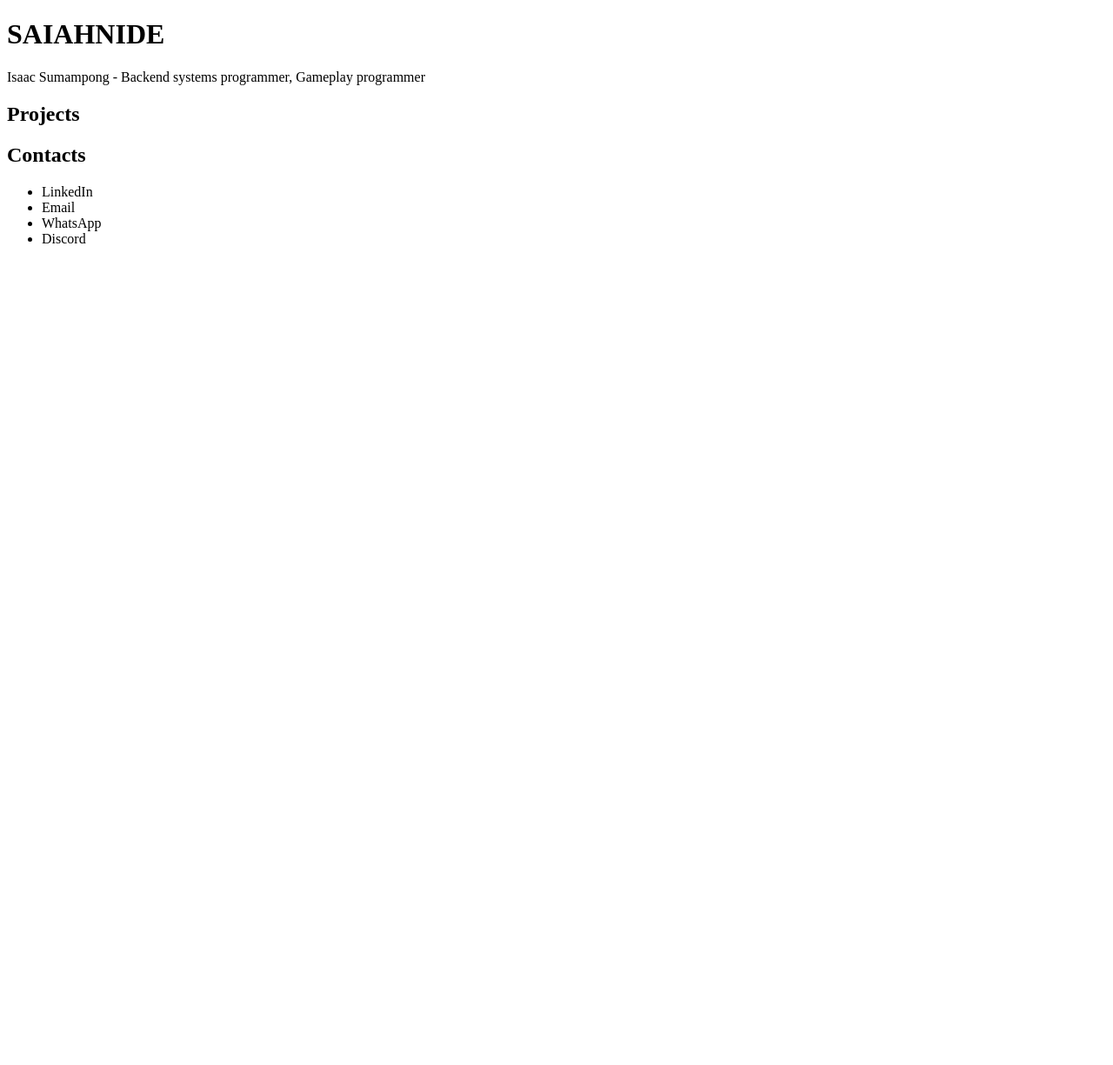
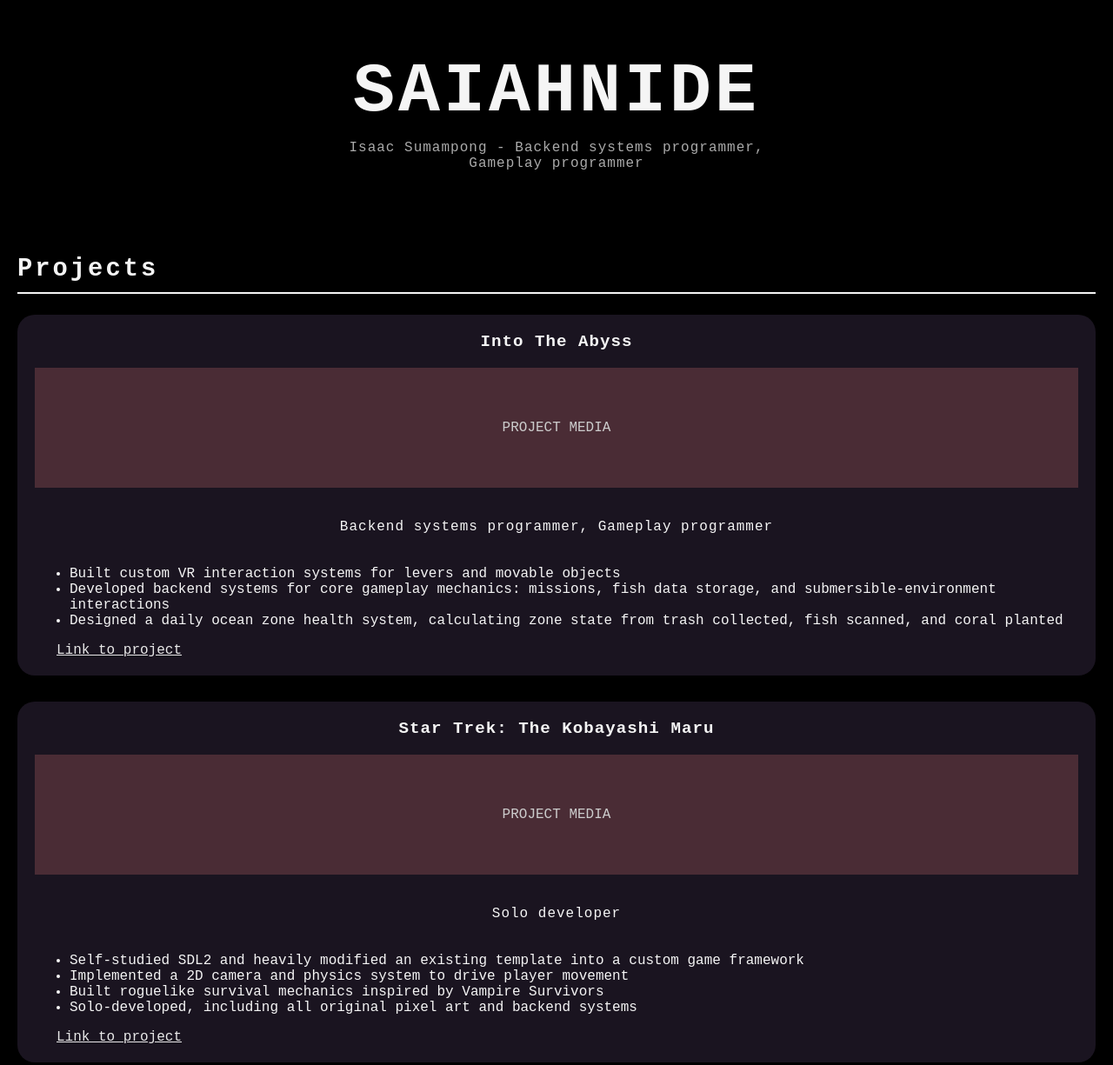
Before and after one commit to Saiahnide/Saiahnide.github.io, a plain HTML site: page index.html in a window 1280 px wide. Shown: the top 1225 px of the page at 87% size. Before the commit the page ends 800 px from the top, so only its background shows below. Drawn offline with Linux system fonts and the light colour scheme.

Commit message:
Added styling to page elements

```diff
--- a/index.html
+++ b/index.html
@@ -3,15 +3,55 @@
 <html>
 	<head>
 		<title>Saiahnide</title>
+		<link rel="stylesheet" href="style.css">
 	</head>
 	<body>
 		<header>
 			<h1>SAIAHNIDE</h1>
-			<p>Isaac Sumampong - Backend systems programmer, Gameplay programmer</p>
+			<p>Isaac Sumampong - Backend systems programmer,<br>Gameplay programmer</p>
 		</header>
 
 		<section id="projects">
 			<h2>Projects</h2>
+
+			<div class="project-card">
+				<h3 class="project-title">Into The Abyss</h3>
+				<div class="project-media">PROJECT MEDIA</div>
+				<p class="project-role">Backend systems programmer, Gameplay programmer</p>
+				<ul class="project-bullets">
+					<li>Built custom VR interaction systems for levers and movable objects</li>
+					<li>Developed backend systems for core gameplay mechanics: missions, fish data storage, and submersible-environment interactions</li>
+					<li>Designed a daily ocean zone health system, calculating zone state from trash collected, fish scanned, and coral planted</li>
+				</ul>
+				<a class="project-link" href="#">Link to project</a>
+			</div>
+
+			<div class="project-card">
+				<h3 class="project-title">Star Trek: The Kobayashi Maru</h3>
+				<div class="project-media">PROJECT MEDIA</div>
+				<p class="project-role">Solo developer</p>
+				<ul class="project-bullets">
+					<li>Self-studied SDL2 and heavily modified an existing template into a custom game framework</li>
+  					<li>Implemented a 2D camera and physics system to drive player movement</li>
+  					<li>Built roguelike survival mechanics inspired by Vampire Survivors</li>
+  					<li>Solo-developed, including all original pixel art and backend systems</li>
+				</ul>
+				<a class="project-link" href="#">Link to project</a>
+			</div>
+
+			<div class="project-card">
+				<h3 class="project-title">The Hidden 2D</h3>
+				<div class="project-media">PROJECT MEDIA</div>
+				<p class="project-role">Level designer, Gameplay programmer</p>
+				<ul class="project-bullets">
+					<li>Self-studied GDScript to build the project in Godot</li>
+  					<li>Implemented core game mechanics and game states, including two distinct win and lose conditions</li>
+  					<li>Designed a node-based AI system that randomizes monster pathing between nodes on a repeating cycle</li>
+ 					<li>Designed the majority of the game's levels</li>
+				</ul>
+				<a class="project-link" href="#">Link to project</a>
+			</div>
+
 		</section>
 
 		<section id="contacts">
--- /dev/null
+++ b/style.css
@@ -0,0 +1,97 @@
+body
+{
+    background-color: black;
+    color: whitesmoke;
+    font-family: 'Courier New', Courier, monospace;
+    margin: 0;
+    padding: 0 20px;
+}
+
+header
+{
+    text-align: center;
+    padding: 60px 0 30px;
+}
+
+header h1
+{
+    font-size: 5em;
+    letter-spacing: 4px;
+    margin: 0;
+}
+
+header p
+{
+    font-size: 1em;
+    letter-spacing: 1px;
+    margin-top: 10px;
+    color: #aaa;
+}
+
+h2
+{
+    font-size: 1.8em;
+    letter-spacing: 3px;
+    border-bottom: 2px solid whitesmoke;
+    padding-bottom: 10px;
+    margin-top: 50px;
+}
+
+.project-card
+{
+    background-color: #1a1420;
+    padding: 20px;
+    margin-bottom: 30px;
+    border-radius: 20px;
+}
+
+.project-title
+{
+    text-align: center;
+    font-size: 1.2em;
+    letter-spacing: 1px;
+    margin-top: 0;
+}
+
+.project-media
+{
+    background-color: #4a2c35;
+    padding: 60px 20px;
+    text-align: center;
+    color: #ccc;
+    margin-bottom: 15px;
+}
+
+.project-role
+{
+    text-align: center;
+    letter-spacing: 1px;
+    padding: 20px;
+}
+
+.project-link
+{
+    color: #e8e8e8;
+    text-decoration: underline;
+    margin-left: 25px;
+}
+
+#contacts ul
+{
+    list-style: none;
+    padding: 0;
+    margin-top: 20px;
+}
+
+#contacts li
+{
+    padding: 12px 0;
+    border-bottom: 1px solid #333;
+    letter-spacing: 1px;
+}
+
+#contacts li::before
+{
+    content: "=> ";
+    color: #e8e8e8;
+}
```
